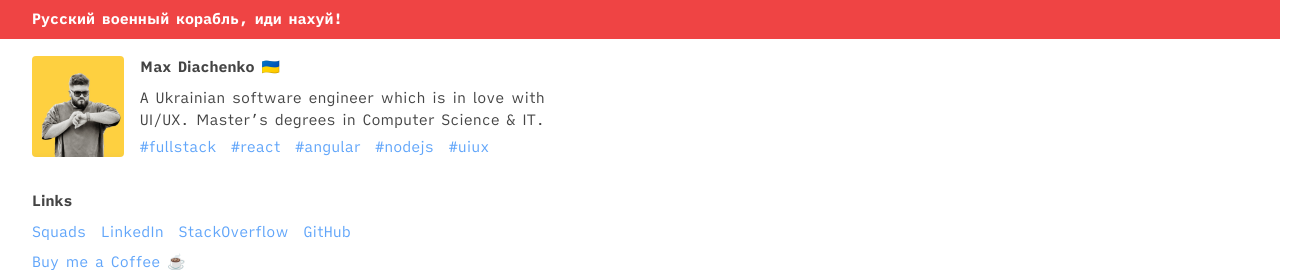
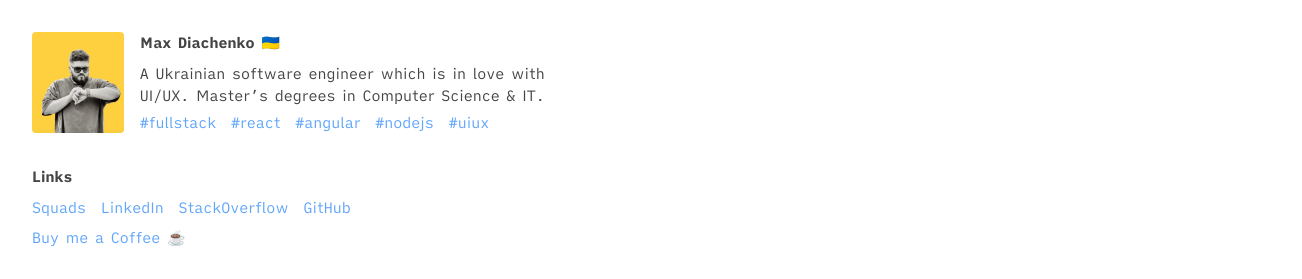
Before and after one commit to Maqsim/maqsim.github.com, a website: page index.html in a window 1280 px wide. Shown: the top 279 px of the page, 1302 px wide, since content can reach past the window. Drawn offline with nearby package versions, Linux system fonts and the light colour scheme; a web font is replaced by a local one.

Commit message:
update info & picture

```diff
--- a/index.html
+++ b/index.html
@@ -45,12 +45,8 @@
 
   <script type="text/javascript" src="scripts/main.js"></script>
 </head>
-<body class="p-4 pt-8 sm:p-8 pb-14">
-<section class="fixed z-10 top-0 left-0 w-full bg-red-500 text-white px-4 sm:px-8 py-2 font-semibold">
-  Русский военный корабль, иди нахуй!
-</section>
-
-<section class="mt-6 flex">
+<body class="p-4 sm:p-8 pb-14">
+<section class="flex">
   <div class="mr-4">
     <img src="/images/max.jpg" alt="" class="rounded" width="175">
   </div>
--- a/scripts/main.js
+++ b/scripts/main.js
@@ -1,15 +1,15 @@
-window.addEventListener('load', (event) => {
-  $(document.body).append(
-    makeEmoji(),
-    makeEmoji(),
-    makeEmoji(),
-    makeEmoji(),
-    makeEmoji(),
-    makeEmoji(),
-    makeEmoji(),
-    makeEmoji()
-  );
-});
+// window.addEventListener('load', (event) => {
+//   $(document.body).append(
+//     makeEmoji(),
+//     makeEmoji(),
+//     makeEmoji(),
+//     makeEmoji(),
+//     makeEmoji(),
+//     makeEmoji(),
+//     makeEmoji(),
+//     makeEmoji()
+//   );
+// });
 
 // Emoji array
 const EMOJIS = ['😖', '😞', '😟', '😤', '😢', '😭', '😦', '😧', '😨', '😩', '🤯', '😬', '😰', '😱', '😳', '🤪', '😵', '😡', '😠', '🤬', '😷', '🤒', '🤕', '🤢', '🤮', '😇', '🎃', '😀', '😏', '😆', '🤯', '👻', '💩', '👽', '🤡', '👹', '🤖', '🐶', '🐱', '🐭', '🐹', '🐰', '🦊', '🐻', '🐼', '🐨', '🐯', '🦁', '🐮', '🐷', '🐸', '🐵', '🐔', '🐧', '🐦', '🐤', '🐣', '🐥', '🦆', '🦅', '🦉', '🦇', '🐺', '🐗', '🐴', '🦄', '🐝', '🐛', '🦋', '🐌', '🐚', '🐞', '🐜', '🦗', '🕷', '🕸', '🦂', '🦟', '🦠', '🐢', '🐍', '🦎', '🦖', '🦕', '🐙', '🦑', '🦐', '🦀', '🐡', '🐠', '🐟', '🐬', '🐳', '🐋', '🦈', '🐊', '🐅', '🐆', '🦓', '🦍', '🐘', '🦏', '🦛', '🦌', '🐪', '🐫', '🦒'];
```
